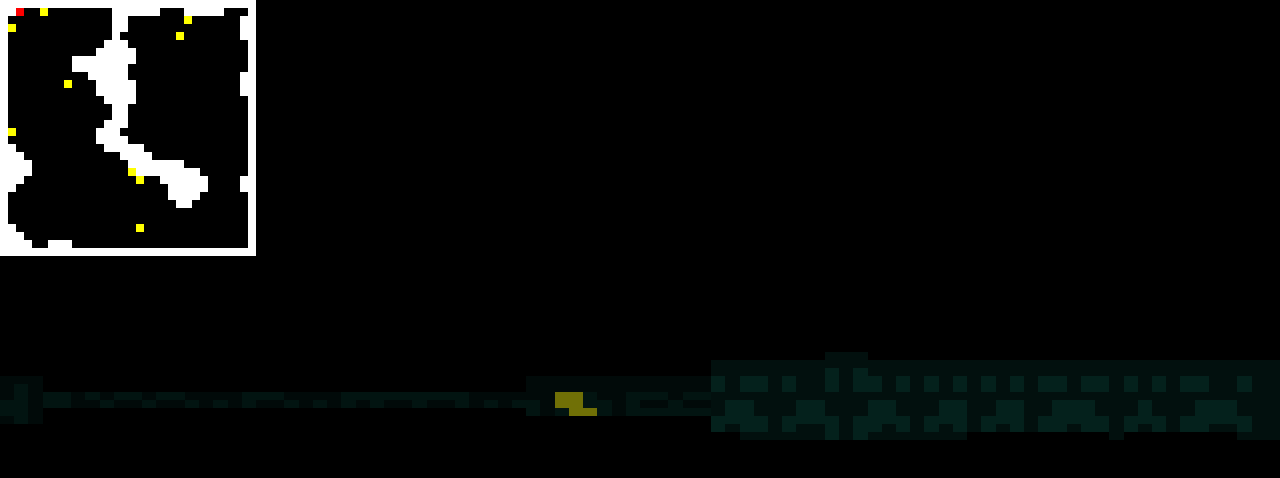
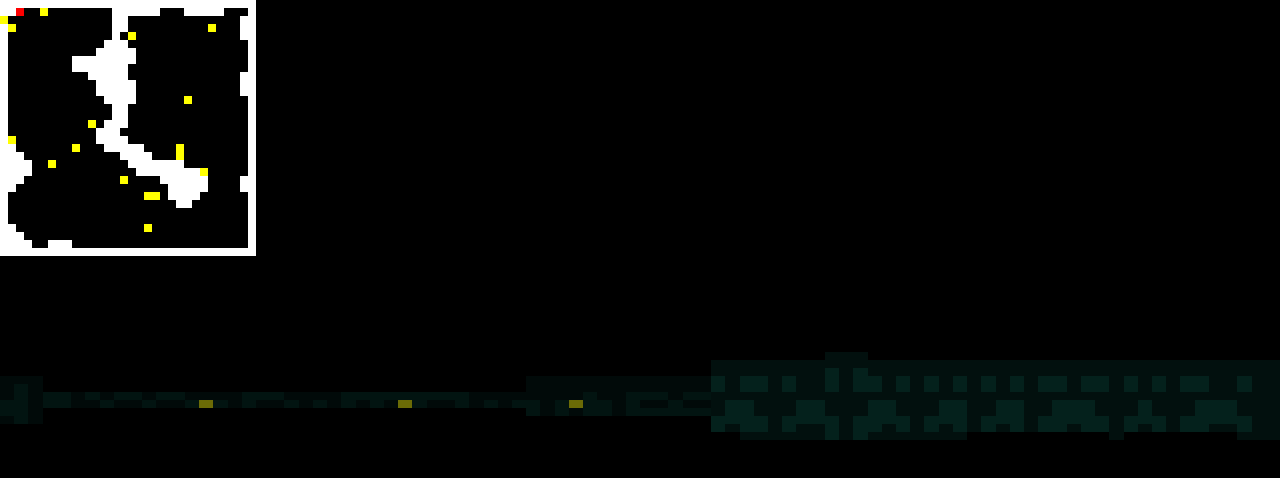
Before and after one commit to Deseteral/shelter-rampage, a website built with webpack: page src/index.html in a window 1280 px wide. Built offline with nearby package versions, Linux system fonts and the light colour scheme.

Commit message:
Melee enemy

```diff
--- a/src/game/game-scene.js
+++ b/src/game/game-scene.js
@@ -74,6 +74,11 @@ const MAP_SIZE = 32;
 const PLAYER_MOVE_SPEED = 0.1;
 const PLAYER_ROTATE_SPEED = 0.03;
 
+// e1 is shooting enemy
+// e2 is melee enemy
+const E1_MOVE_SPEED = 0.02;
+const E2_MOVE_SPEED = 0.12;
+
 const BULLET_SPEED = 0.5;
 const BULLET_LIFETIME_FRAMES = 60 * 3;
 const SHOOTING_FRAME_TIMEOUT_MAX = 7;
@@ -100,6 +105,7 @@ let debugSpawnFrameTimeout = DEBUG_SPAWN_TIMEOUT_MAX;
 const testWallTexture = textureUnpack('0000000001100110011001100000000000111100011111100110011000000000');
 const SPRITE_TEX = {
   e1: textureUnpack('0000000000011000001111000010010000111100010010100101101010010101'),
+  e2: textureUnpack('0000000000000000001001000111111000011000001111000000000000000000'),
   b: textureUnpack('0000000000000000000000000000000000000000000110000001100000011000'),
 };
 
@@ -247,6 +253,18 @@ const generateMap = () => {
     });
   }
 
+  // TODO: Alias this kind of for loop (do something x times)
+  for (let i = 0; i < 10; i++) {
+    enemies.push({
+      sprite: 'e2',
+      pos: floorTiles.pop(),
+      dir: randomDir(),
+      changeDirTimer: enemyDirTimer(),
+      life: 50,
+      shootingFrameTimeout: SHOOTING_FRAME_TIMEOUT_ENEMY_MAX,
+    });
+  }
+
   return m;
 };
 
@@ -300,10 +318,6 @@ function update() {
       e.changeDirTimer = enemyDirTimer();
     }
 
-    if (!checkMapCollision(e.pos.x, e.pos.y)) {
-      e.dir = vecMul(e.dir, -1);
-    }
-
     enemies.forEach(ee => {
       if (ee === e) return;
       if (pointsDistance(e.pos, ee.pos) <= 0.5) e.dir = vecMul(e.dir, -1);
@@ -315,7 +329,9 @@ function update() {
 
       if (e.sprite === 'e1') {
         let distanceEnemyToPlayer = pointsDistance(player.pos, e.pos);
-        if (distanceEnemyToPlayer <= 3) e.dir = { x: 0, y: 0 };
+        if (distanceEnemyToPlayer <= 3) {
+          e.dir = vecMul(vecNorm(dirVecPoints(e.pos, player.pos)), -3);
+        }
 
         if (e.shootingFrameTimeout <= 0) {
           let bulletDir = vecRotate(dirToPlayer, randomFloat(-0.2, 0.2));
@@ -324,10 +340,22 @@ function update() {
           soundShoot(1 / max(distanceEnemyToPlayer, 1));
         }
       }
+
+      // Enemy touches player
+      if (pointsDistance(e.pos, player.pos) <= 0.5) {
+        e.life = 0;
+      }
     }
 
     // Apply calculated movement
-    e.pos = vecAdd(e.pos, vecDiv(e.dir, 50));
+    let makeDp = () => vecAdd(e.pos, vecMul(e.dir, e.sprite === 'e1' ? E1_MOVE_SPEED : E2_MOVE_SPEED));
+    let dp = makeDp();
+    if (checkMapCollision(dp.x, dp.y)) {
+      e.pos = dp;
+    } else {
+      e.dir = vecMul(e.dir, -1);
+      e.pos = makeDp();
+    }
   });
 
   bullets.forEach(b => {
```
Also changed, not shown: tools/texture-baker.html (+1 -0 lines), tools/resources/meleeEnemy.png (added).
